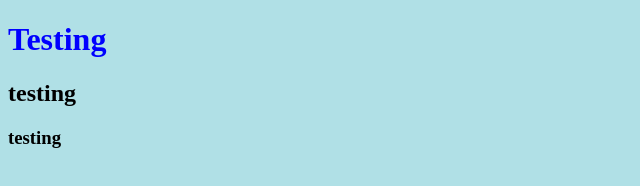
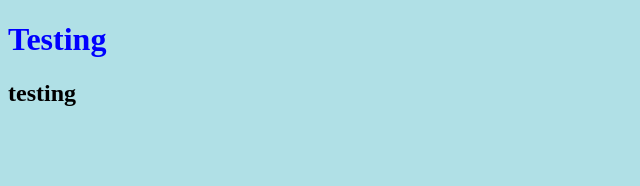
Before and after one commit to ThatGuyPhoenix/CodersCafe, a plain HTML site: page index.html in a window 1280 px wide. Shown: the full height of the page, 0-640 px from the left. Drawn offline with Linux system fonts and the light colour scheme.

Commit message:
removed test 3

```diff
--- a/index.html
+++ b/index.html
@@ -7,6 +7,5 @@
         <body>
             <h1>Testing</h1>
             <h2>testing</h2>
-<h3>testing</h2>
         </body>
 </html>
```
